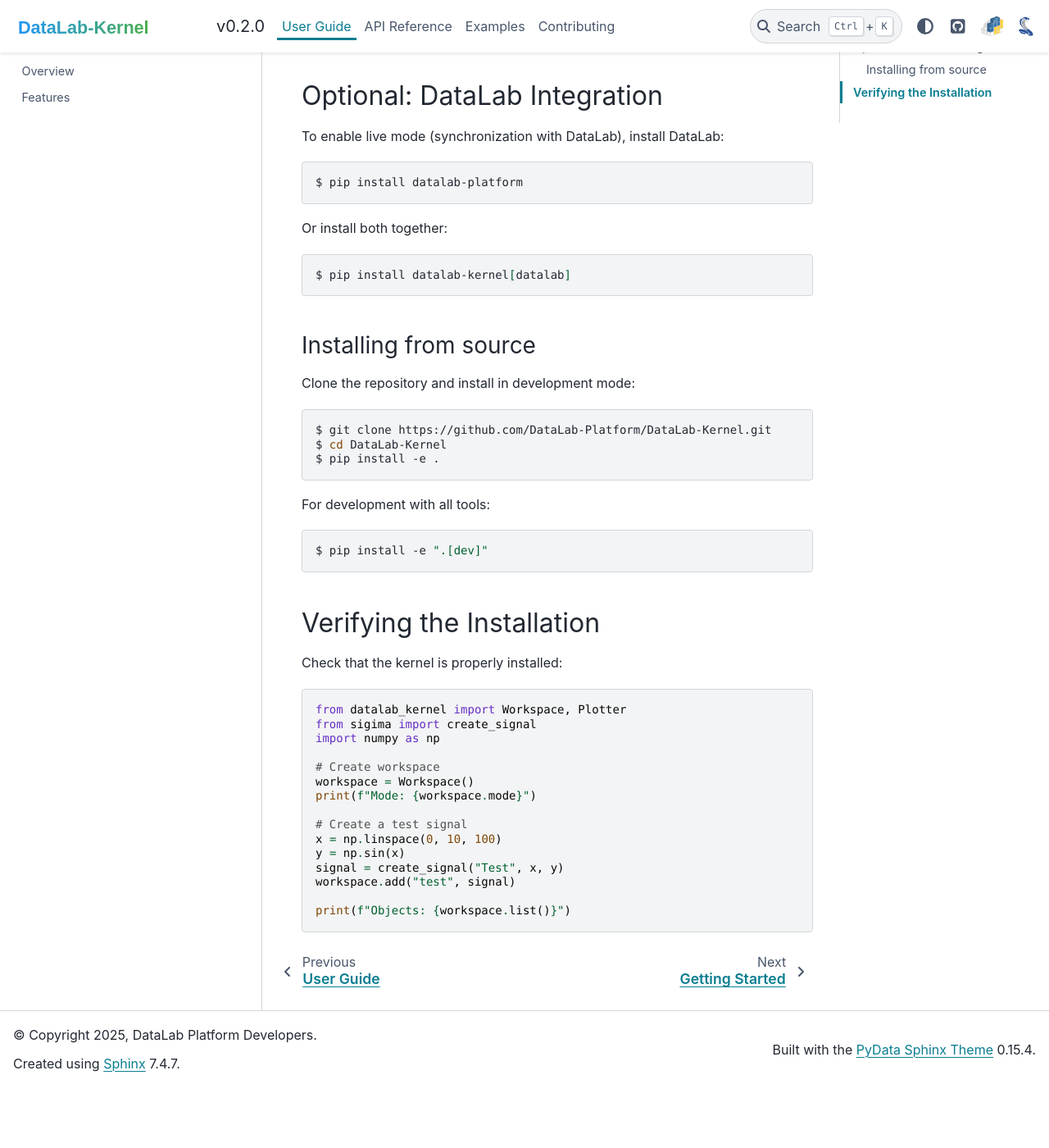
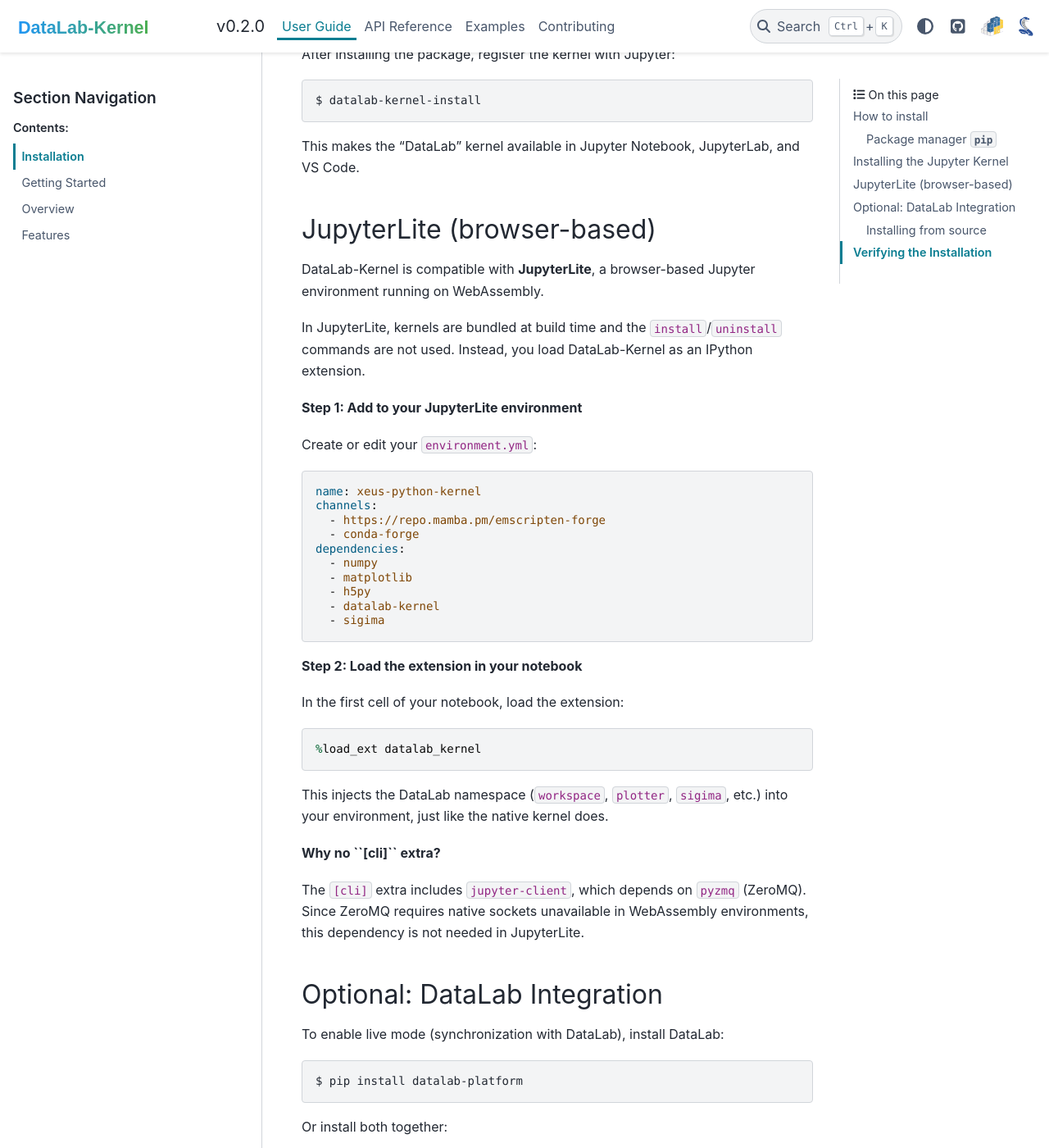
Before and after one commit to DataLab-Platform/DataLab-Kernel, a Sphinx documentation site: the page built from doc/user_guide/installation.rst, in a window 1280 px wide and 1400 px high, scrolled down 919 px. Shown: the whole window at 82% size. Built offline with Sphinx 7.4.7 and the PyData theme 0.15.4, drawn with Linux system fonts in a browser that asks for light colours; before the commit the page ends 2245 px from its top, so only the background shows below that; some of the changed text lies outside the part shown.

Commit message:
JupyterLite: Make jupyter-client optional, add IPython extension support
- Move jupyter-client from required dependencies to optional [cli] extra
  (jupyter-client requires pyzmq which needs native sockets unavailable in WebAssembly)
- Add fallback kernel directory detection when jupyter-client is unavailable
- Implement IPython extension API (load_ipython_extension/unload_ipython_extension)
  for loading DataLab namespace via %load_ext datalab_kernel in JupyterLite
- Update README and documentation with JupyterLite installation instructions

```diff
--- a/datalab_kernel/__init__.py
+++ b/datalab_kernel/__init__.py
@@ -34,6 +34,9 @@
 __author__ = "DataLab Platform Developers"
 
 from datalab_kernel.plotter import Plotter
+
+# Re-export IPython extension functions for %load_ext datalab_kernel
+from datalab_kernel.startup import load_ipython_extension, unload_ipython_extension
 from datalab_kernel.workspace import Workspace
 
 # Global instances (initialized when kernel starts)
@@ -48,4 +51,6 @@
     "Plotter",
     "workspace",
     "plotter",
+    "load_ipython_extension",
+    "unload_ipython_extension",
 ]
--- a/doc/user_guide/installation.rst
+++ b/doc/user_guide/installation.rst
@@ -24,9 +24,15 @@
 
 .. code-block:: console
 
-    $ pip install datalab-kernel
+    $ pip install datalab-kernel[cli]
 
 This will install the kernel and all required dependencies including Sigima.
+
+.. note::
+
+    The ``[cli]`` extra installs ``jupyter-client``, which is required for
+    the ``install``/``uninstall`` CLI commands. See :ref:`install_jupyterlite`
+    for environments where this is not needed.
 
 Installing the Jupyter Kernel
 -----------------------------
@@ -39,6 +45,51 @@
 
 This makes the "DataLab" kernel available in Jupyter Notebook, JupyterLab,
 and VS Code.
+
+.. _install_jupyterlite:
+
+JupyterLite (browser-based)
+---------------------------
+
+DataLab-Kernel is compatible with **JupyterLite**, a browser-based Jupyter
+environment running on WebAssembly.
+
+In JupyterLite, kernels are bundled at build time and the ``install``/``uninstall``
+commands are not used. Instead, you load DataLab-Kernel as an IPython extension.
+
+**Step 1: Add to your JupyterLite environment**
+
+Create or edit your ``environment.yml``:
+
+.. code-block:: yaml
+
+    name: xeus-python-kernel
+    channels:
+      - https://repo.mamba.pm/emscripten-forge
+      - conda-forge
+    dependencies:
+      - numpy
+      - matplotlib
+      - h5py
+      - datalab-kernel
+      - sigima
+
+**Step 2: Load the extension in your notebook**
+
+In the first cell of your notebook, load the extension:
+
+.. code-block:: python
+
+    %load_ext datalab_kernel
+
+This injects the DataLab namespace (``workspace``, ``plotter``, ``sigima``, etc.)
+into your environment, just like the native kernel does.
+
+**Why no ``[cli]`` extra?**
+
+The ``[cli]`` extra includes ``jupyter-client``, which depends on ``pyzmq`` (ZeroMQ).
+Since ZeroMQ requires native sockets unavailable in WebAssembly environments,
+this dependency is not needed in JupyterLite.
 
 Optional: DataLab Integration
 -----------------------------
--- a/pyproject.toml
+++ b/pyproject.toml
@@ -28,7 +28,6 @@
 dependencies = [
     "xeus-python>=0.17.0",
     "xeus-python-shell>=0.6.0",
-    "jupyter-client>=7.0",
     "numpy>=1.22",
     "httpx>=0.25.0",
     "h5py>=3.0",
@@ -38,6 +37,9 @@
 dynamic = ["version"]
 
 [project.optional-dependencies]
+cli = [
+    "jupyter-client>=7.0",  # Only needed for install/uninstall CLI commands
+]
 dev = [
     "pytest>=7.0",
     "pytest-cov>=4.0",
```
Also changed, not shown: README.md (+39 -2 lines), 2 other files.
